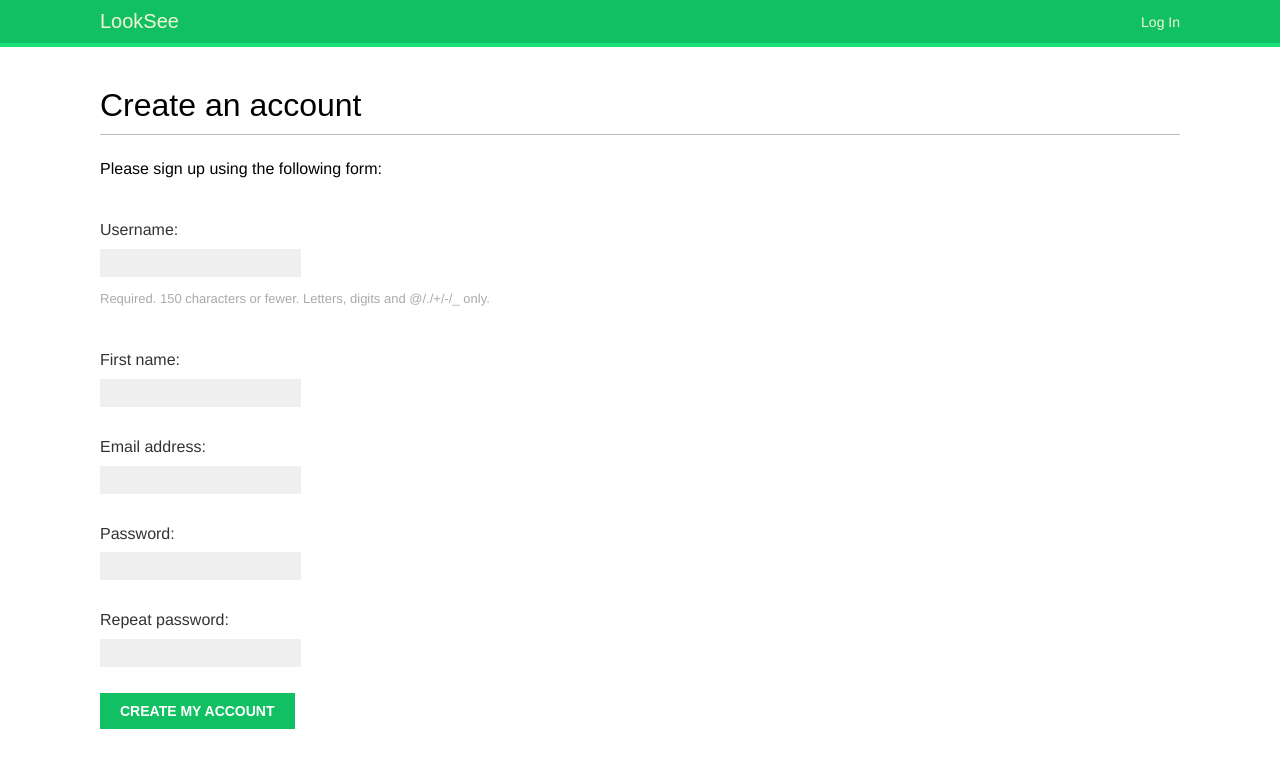
After one commit to MelissaMcCauley/LookSee, a Django app: page /account/register/ in a window 1280 px wide. The commit adds this page. Shown: the top 768 px of the page. Run offline with Django 3.2, Linux system fonts and the light colour scheme; some web fonts are replaced.

Commit message:
Added user registration capability

```diff
--- a/account/forms.py
+++ b/account/forms.py
@@ -1,5 +1,21 @@
 from django import forms
+from django.contrib.auth.models import User
+
 
 class LoginForm(forms.Form):
     username = forms.CharField()
     password = forms.CharField(widget=forms.PasswordInput)
+
+class UserRegistrationForm(forms.ModelForm):
+    password = forms.CharField(label='Password', widget=forms.PasswordInput)
+    password2 = forms.CharField(label='Repeat password', widget=forms.PasswordInput)
+
+    class Meta:
+        model = User
+        fields = ('username', 'first_name', 'email')
+
+    def clean_password2(self):
+        cd = self.cleaned_data
+        if cd['password'] != cd['password2']:
+            raise forms.ValidationError('Passwords dont\'t match.')
+        return cd['password2']
--- a/account/templates/account/login.html
+++ b/account/templates/account/login.html
@@ -10,7 +10,7 @@
       Please try again.
     </p>
   {% else %}
-    <p>Please use the following form to log in:</p>
+    <p>Please use the following form to log in. If you don't have an account <a href="{% url "register" %}">register here</a></p>
   {% endif %}
   <div class="login-form">
     <form action="{% url 'login' %}" method="post">
--- /dev/null
+++ b/account/templates/account/register.html
@@ -0,0 +1,13 @@
+{% extends "base.html" %}
+
+{% block title %}Create an account{% endblock %}
+
+{% block content %}
+  <h1>Create an account</h1>
+  <p>Please sign up using the following form:</p>
+  <form method="post">
+    {{ user_form.as_p }}
+    {% csrf_token %}
+    <p><input type="submit" value="Create my account"></p>
+  </form>
+{% endblock %}
--- a/account/urls.py
+++ b/account/urls.py
@@ -15,4 +15,6 @@ path('password_reset/', auth_views.PasswordResetView.as_view(template_name='acco
 path('password_reset/done/', auth_views.PasswordResetDoneView.as_view(template_name='account/password_reset_done.html'), name='password_reset_done'),
 path('reset/<uidb64>/<token>/', auth_views.PasswordResetConfirmView.as_view(template_name='account/password_reset_confirm.html'), name='password_reset_confirm'),
 path('reset/done/', auth_views.PasswordResetCompleteView.as_view(template_name='account/password_reset_complete.html'), name='password_reset_complete'),
+# User registration view:
+path('register/', views.register, name='register'),
 ]
--- a/account/views.py
+++ b/account/views.py
@@ -2,7 +2,28 @@ from django.http import HttpResponse
 from django.shortcuts import render
 from django.contrib.auth import authenticate, login
 from django.contrib.auth.decorators import login_required
-from .forms import LoginForm
+from .forms import LoginForm, UserRegistrationForm
+
+def register(request):
+    if request.method == 'POST':
+        user_form = UserRegistrationForm(request.POST)
+        if user_form.is_valid():
+            # Create a new user object but avoid saving it yet
+            new_user = user_form.save(commit=False)
+            # Set the chosen password
+            new_user.set_password(user_form.cleaned_data['password'])
+            # Save the user object
+            new_user.save()
+            return render(request, 'account/register_done.html', {'new_user': new_user})
+    else:
+        user_form = UserRegistrationForm()
+    return render(request, 'account/register.html', {'user_form': user_form})
+
+@login_required
+def dashboard(request):
+    return render(request, 'account/dashboard.html', {'section': 'dashboard'})
+
+
 
 # OLD LOGIN VIEW THAT DID NOT USE DJANGO CLASS-BASED VIEW:
 # def user_login(request):
@@ -22,7 +43,3 @@ from .forms import LoginForm
 #     else:
 #         form = LoginForm()
 #     return render (request, 'account/registration/login.html', {'form': form})
-
-@login_required
-def dashboard(request):
-    return render(request, 'templates/dashboard.html', {'section': 'dashboard'})
```
Also changed, not shown: account/templates/account/register_done.html (added, +8 -0 lines), account/templates/account/dashboard.html (renamed from account/templates/dashboard.html).
